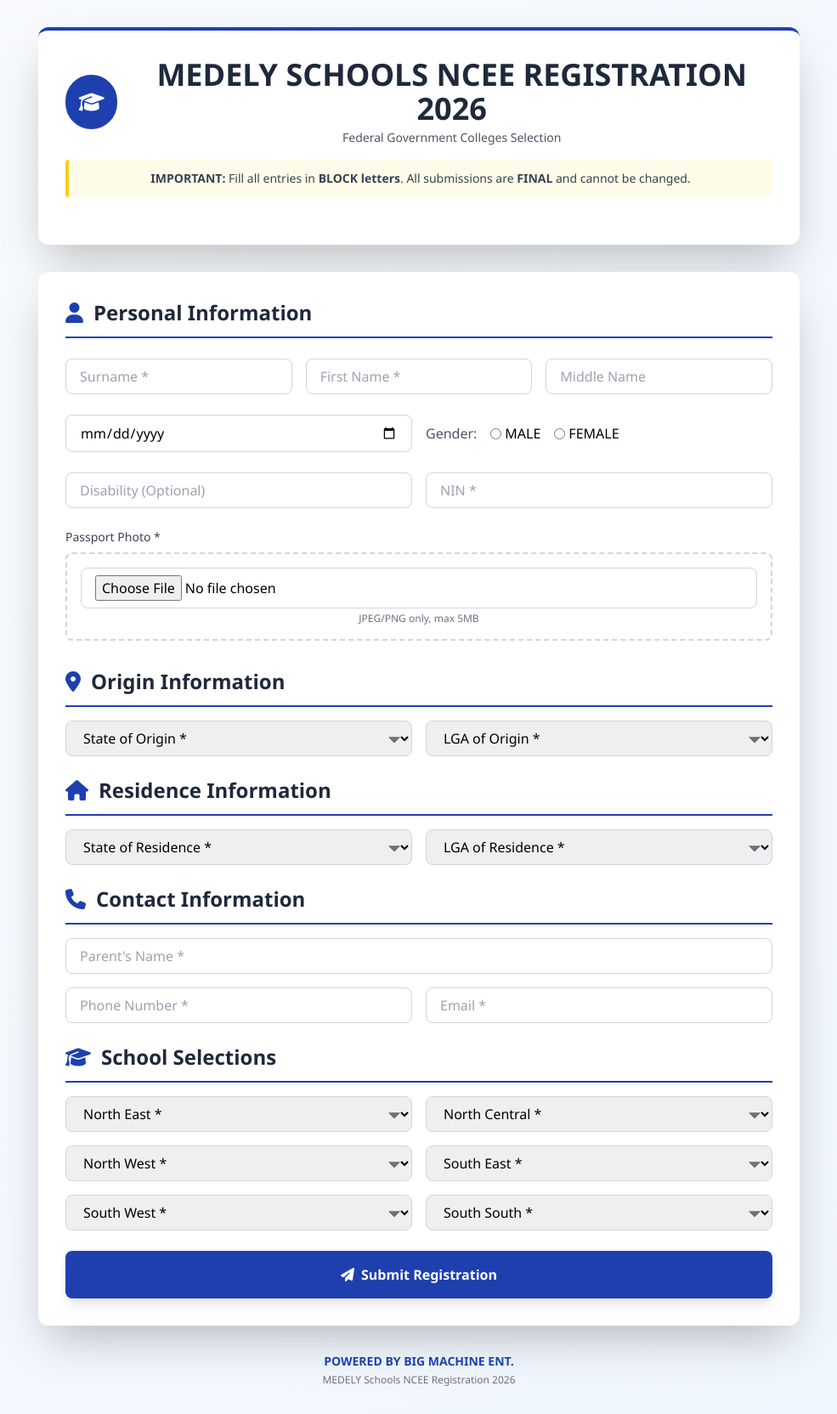
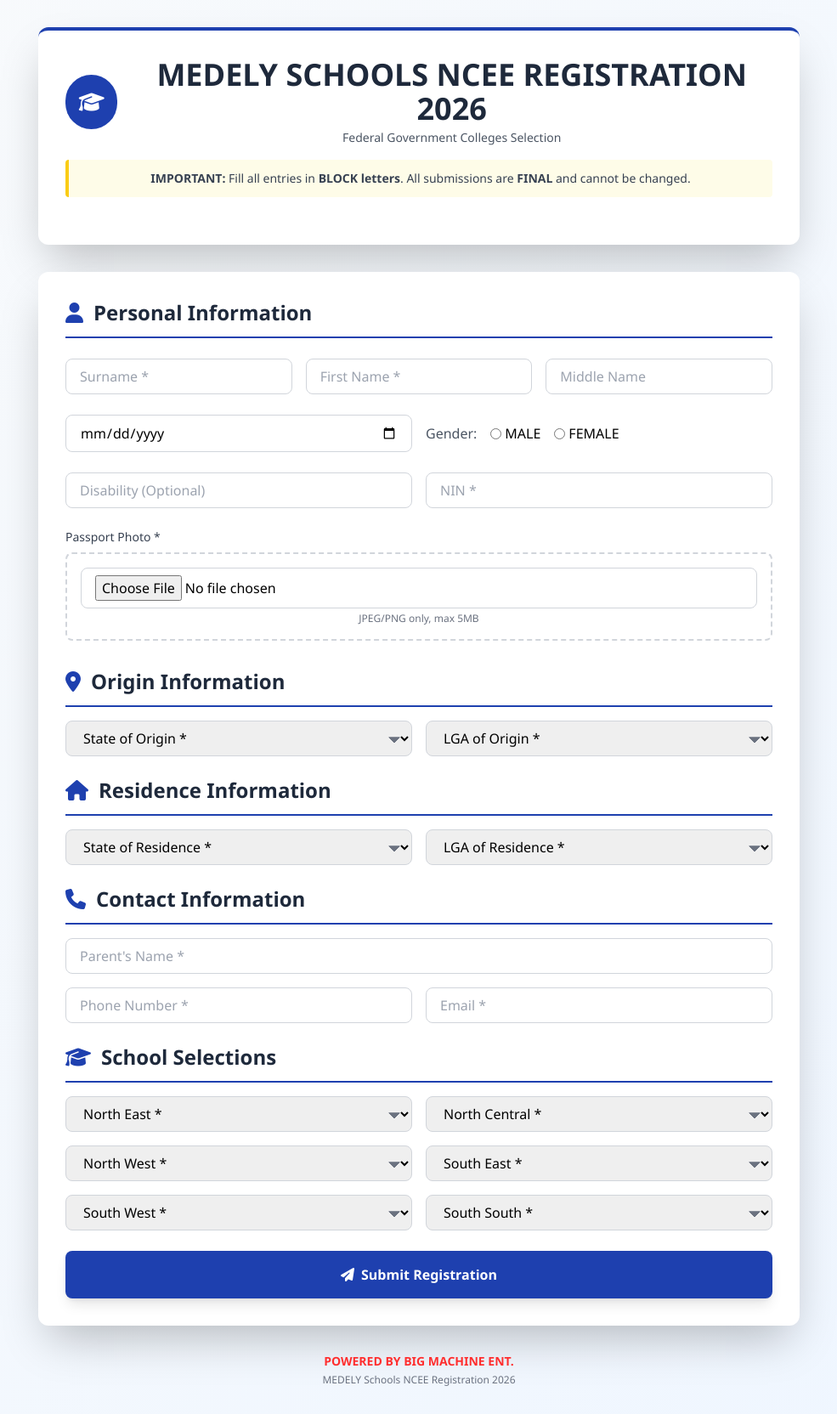
Before and after one commit to itchyguapo/2026-ncee, a Jekyll site: the page built from INDEX.md, in a window 1280 px wide. Shown: the whole page at 85% size, without its empty margins (147-1132 px from the left). Built offline with Jekyll 4.4.1, drawn with Linux system fonts in a browser that asks for light colours; nearby versions of some CDN libraries.

Commit message:
Change BIG MACHINE ENT. color to #FF2E2E

```diff
--- a/INDEX.md
+++ b/INDEX.md
@@ -107,7 +107,7 @@
 
         <div class="mt-8 text-center">
             <p class="text-gray-600 text-sm">
-                <span class="font-semibold text-primary">POWERED BY BIG MACHINE ENT.</span>
+                <span class="font-semibold" style="color: #FF2E2E;">POWERED BY BIG MACHINE ENT.</span>
             </p>
             <p class="text-gray-500 text-xs mt-1">MEDELY Schools NCEE Registration 2026</p>
         </div>
```
